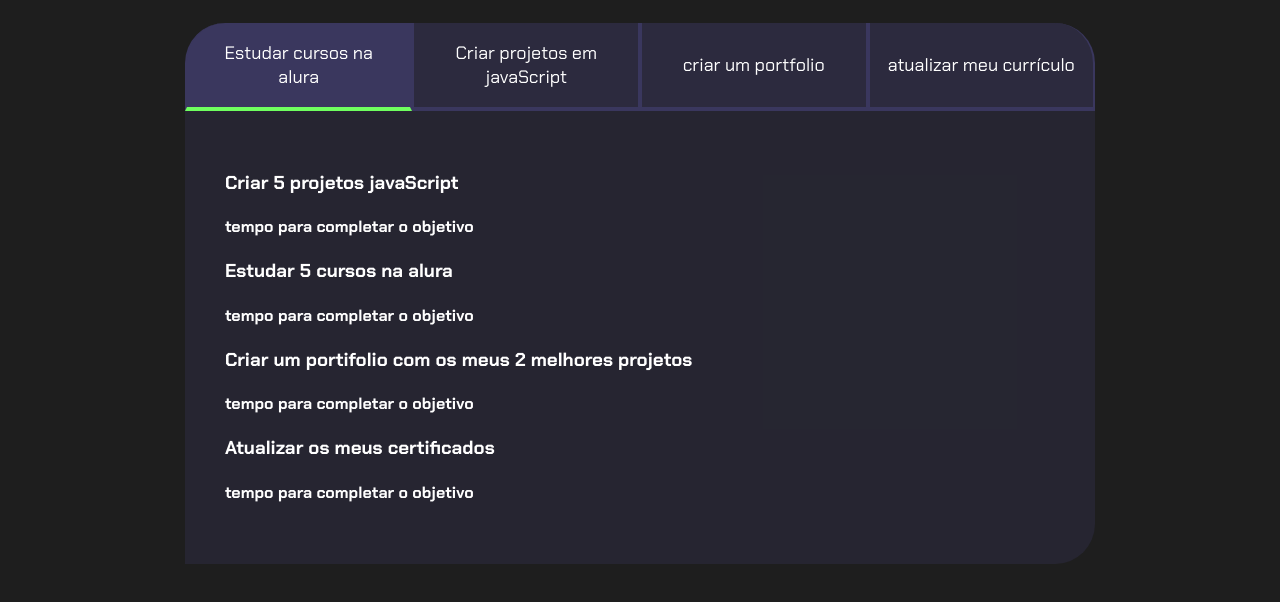
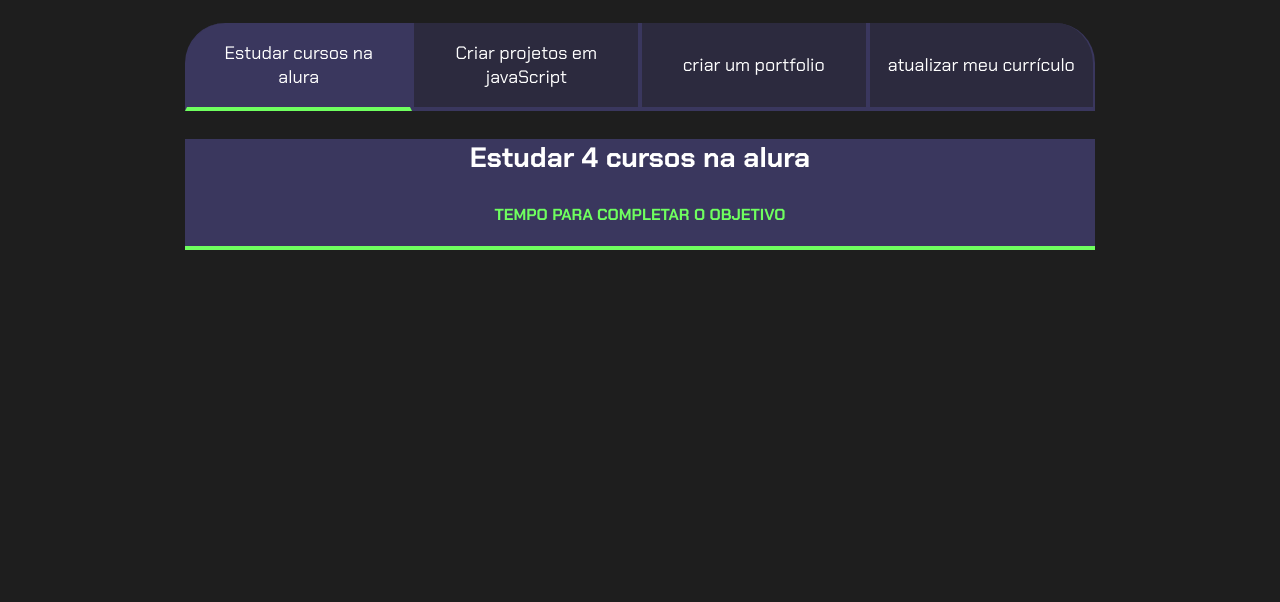
Before and after one commit to carloseduardo2022/projeto-de-vida, a plain HTML site: page index.HTML in a window 1280 px wide. Shown: the part 80-682 px from the top of the page. Drawn offline with Linux system fonts and the light colour scheme.

Commit message:
Add files via upload
27/03

```diff
--- a/index.HTML
+++ b/index.HTML
@@ -20,24 +20,24 @@
 
     </div>
     <div class="abas-texto">
-    <div class="aba-conteudo">
-        <h3 class="aba-conteudo-texto-principal">Criar 5 projetos javaScript</h3>
-        <h4 class="aba-conteudo-texto-segundario">tempo para completar o objetivo</h4>
+    <div class="aba-conteudo ativo">
+        <h3 class="aba-conteudo-texto-principal">Estudar 4 cursos na alura</h3>
+        <h4 class="aba-conteudo-texto-secundario">Tempo para completar o objetivo</h4>
 
     </div>
     <div class="aba-conteudo">
-        <h3 class="aba-conteudo-texto-principal">Estudar 5 cursos na alura</h3>
-        <h4 class="aba-conteudo-texto-segundario">tempo para completar o objetivo</h4>
+        <h3 class="aba-conteudo-texto-principal">Criar 5 projetos javaScript</h3>
+        <h4 class="aba-conteudo-texto-secundario">Tempo para completar o objetivo</h4>
 
     </div>
     <div class="aba-conteudo">
         <h3 class="aba-conteudo-texto-principal">Criar um portifolio com os meus 2 melhores projetos</h3>
-        <h4 class="aba-conteudo-texto-segundario">tempo para completar o objetivo</h4>
+        <h4 class="aba-conteudo-texto-secundario">Tempo para completar o objetivo</h4>
 
     </div>
     <div class="aba-conteudo">
         <h3 class="aba-conteudo-texto-principal">Atualizar os meus certificados</h3>
-        <h4 class="aba-conteudo-texto-segundario">tempo para completar o objetivo</h4>
+        <h4 class="aba-conteudo-texto-segcundario">Tempo para completar o objetivo</h4>
 
     </div>
 
--- a/main.js
+++ b/main.js
@@ -3,7 +3,7 @@ const botoes = document.querySelectorAll(".botao");
 for(let i=0;i <botoes.length;i++){
 botoes[i].onclick = function(){
 
-  for(let j=0;j <botoeslegth;j++){
+  for(let j=0;j <botoes.length;j++){
    botoes[j].classList.remove("ativo");
     }
 
--- a/style.CSS
+++ b/style.CSS
@@ -54,17 +54,22 @@ body{
 background-color: var(--botao-ativo);
 border-bottom: 4px solid var(--verde);
 }
-.aba-conteudo-ativo{
+.aba-conteudo.ativo{
   display: block;
+}
+.aba-conteudo{
+display: none;
+}
+.aba-conteudo-texto-principal{
+    font-size: 28px;
+    text-align: center;
+}
+.aba-conteudo-texto-secundario{
+text-align: center;
+color: var(--verde);
+text-transform: uppercase;
+}
 
-
-}
-.abas-texto{
-    background-color: var(--texto-fundo);
-    padding: 40px;
-    border-radius: 0 0 40px;
-
-}
 
 
 @media screen and (min-width: 750px){
```
